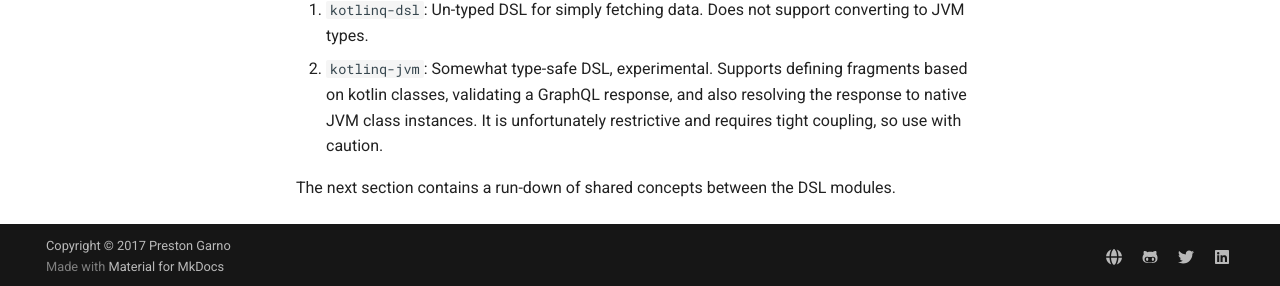
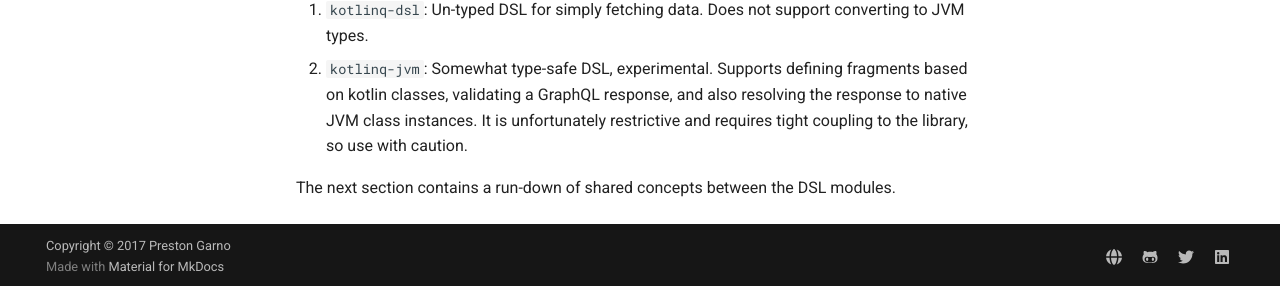
Before and after one commit to prestongarno/kotlinq, an MkDocs documentation site: the page built from docs/index.md, in a window 1280 px wide and 1291 px high. Shown: the part 1002-1288 px from the top of the window. Built offline with MkDocs 1.6.1 and Material for MkDocs 9.7.7, drawn with Linux system fonts in a browser that asks for light colours; comment, search, counter and statistics services are not loaded; old or Windows-style settings are respelled for this version of MkDocs.

Commit message:
Updated docs 3

```diff
--- a/docs/index.md
+++ b/docs/index.md
@@ -32,7 +32,7 @@ The GraphQL type system provides null-safety which is quite convenient.
 There are currently 2 DSLs:
 
 1. `kotlinq-dsl`: Un-typed DSL for simply fetching data. Does not support converting to JVM types.
-2. `kotlinq-jvm`: Somewhat type-safe DSL, experimental. Supports defining fragments based on kotlin classes, validating a GraphQL response, and also resolving the response to native JVM class instances. It is unfortunately restrictive and requires tight coupling, so use with caution.
+2. `kotlinq-jvm`: Somewhat type-safe DSL, experimental. Supports defining fragments based on kotlin classes, validating a GraphQL response, and also resolving the response to native JVM class instances. It is unfortunately restrictive and requires tight coupling to the library, so use with caution.
 
 The next section contains a run-down of shared concepts between the DSL modules.
 
```
